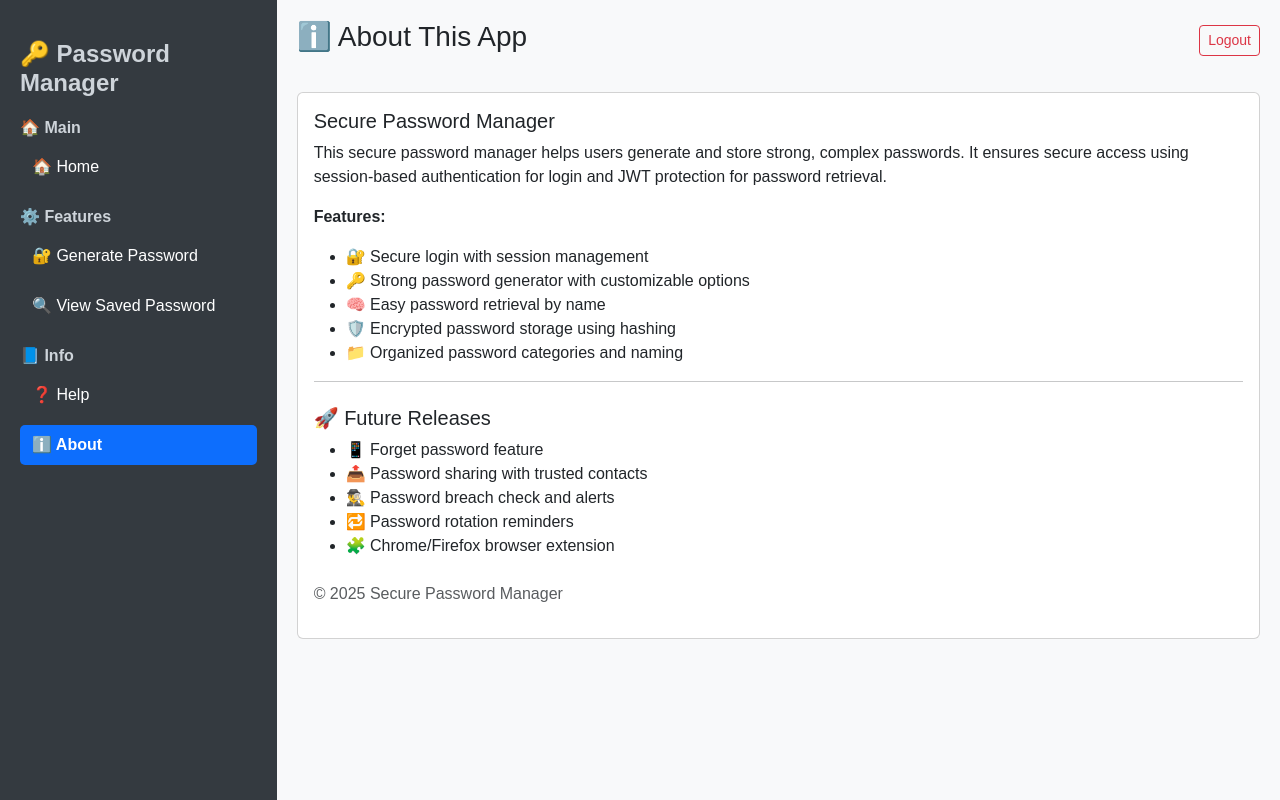
After one commit to vinayak-dakua/Password-Manager, a Flask app: page /about in a window 1280 px wide. The commit adds this page. Run offline with Flask 3, Linux system fonts and the light colour scheme.

Commit message:
Help and About screen.

```diff
--- a/app.py
+++ b/app.py
@@ -7,6 +7,7 @@ from models.db import db
 from routes.auth_routes import auth_bp
 from routes.home_routes import home_bp
 from routes.password_routes import password_bp
+from routes.support_routes import support_bp
 
 app = Flask(__name__)
 app.config.from_object(Config)
@@ -19,6 +20,7 @@ jwt = JWTManager(app)
 app.register_blueprint(auth_bp)
 app.register_blueprint(home_bp)
 app.register_blueprint(password_bp)
+app.register_blueprint(support_bp)
 
 if __name__ == "__main__":
     app.run(debug=True)
--- a/routes/home_routes.py
+++ b/routes/home_routes.py
@@ -8,3 +8,11 @@ def dashboard():
         return redirect(url_for('auth.auth_screen'))
 
     return render_template('home.html', user=session.get('name'), email=session.get('email'))
+
+@home_bp.route('/help')
+def help():
+    return render_template('help.html')
+
+@home_bp.route('/about')
+def about():
+    return render_template('about.html')
--- /dev/null
+++ b/templates/about.html
@@ -0,0 +1,41 @@
+{% extends "base.html" %}
+
+{% block title %}ℹ️ About{% endblock %}
+
+{% block topbar_title %}
+<h3>ℹ️ About This App</h3>
+{% endblock %}
+
+{% block content %}
+<div class="container px-0">  <!-- ✅ Added container with px-0 to match layout -->
+    <div class="card">
+        <div class="card-body">
+            <h5 class="card-title">Secure Password Manager</h5>
+            <p class="card-text">
+                This secure password manager helps users generate and store strong, complex passwords. It ensures secure access using session-based authentication for login and JWT protection for password retrieval.
+            </p>
+            <p><strong>Features:</strong></p>
+            <ul>
+                <li>🔐 Secure login with session management</li>
+                <li>🔑 Strong password generator with customizable options</li>
+                <li>🧠 Easy password retrieval by name</li>
+                <li>🛡️ Encrypted password storage using hashing</li>
+                <li>📁 Organized password categories and naming</li>
+            </ul>
+
+            <hr>
+
+            <h5 class="mt-4">🚀 Future Releases</h5>
+            <ul>
+                <li>📱 Forget password feature</li>
+                <li>📤 Password sharing with trusted contacts</li>
+                <li>🕵️‍♂️ Password breach check and alerts</li>
+                <li>🔁 Password rotation reminders</li>
+                <li>🧩 Chrome/Firefox browser extension</li>
+            </ul>
+
+            <p class="mt-4 text-muted">© 2025 Secure Password Manager</p>
+        </div>
+    </div>
+</div>
+{% endblock %}
--- a/templates/base.html
+++ b/templates/base.html
@@ -19,16 +19,30 @@
             height: 100vh;
         }
 
+        .sidebar h4, .sidebar h6 {
+            color: #ced4da;
+            margin-top: 20px;
+            margin-bottom: 10px;
+            font-weight: bold;
+        }
+
         .sidebar a {
             display: block;
             color: white;
             text-decoration: none;
             margin: 10px 0;
+            padding: 8px 12px;
+            border-radius: 5px;
+            transition: background-color 0.3s ease;
         }
 
         .sidebar a:hover {
             background-color: #495057;
-            padding-left: 10px;
+        }
+
+        .sidebar a.active {
+            background-color: #0d6efd;
+            font-weight: bold;
         }
 
         .main-content {
@@ -56,26 +70,6 @@
             font-weight: 600;
             font-size: 1.25rem;
         }
-            .sidebar a {
-        display: block;
-        color: white;
-        text-decoration: none;
-        margin: 10px 0;
-        padding: 8px 12px;
-        border-radius: 5px;
-        transition: background-color 0.3s ease;
-        }
-
-        .sidebar a:hover {
-            background-color: #495057;
-        }
-
-        .sidebar a.active {
-            background-color: #0d6efd;
-            font-weight: bold;
-        }
-
-
     </style>
 </head>
 <body>
@@ -83,9 +77,14 @@
     <!-- Sidebar -->
     <div class="sidebar">
         <h4>🔑 Password Manager</h4>
+
+        <!-- Section 1: Home -->
+        <h6>🏠 Main</h6>
         <a href="{{ url_for('home.dashboard') }}" class="{% if request.endpoint == 'home.dashboard' %}active{% endif %}">🏠 Home</a>
 
         {% if request.endpoint != 'home.dashboard' %}
+        <!-- Section 2: Features -->
+        <h6>⚙️ Features</h6>
         <a href="{{ url_for('password.generate_password') }}" class="{% if request.endpoint == 'password.generate_password' %}active{% endif %}">
             🔐 Generate Password
         </a>
@@ -94,6 +93,14 @@
         </a>
         {% endif %}
 
+        <!-- Section 3: Info -->
+        <h6>📘 Info</h6>
+        <a href="{{ url_for('home.help') }}" class="{% if request.endpoint == 'home.help' %}active{% endif %}">
+            ❓ Help
+        </a>
+        <a href="{{ url_for('home.about') }}" class="{% if request.endpoint == 'home.about' %}active{% endif %}">
+            ℹ️ About
+        </a>
     </div>
 
     <!-- Main Content -->
```
Also changed, not shown: routes/support_routes.py (added, +16 -0 lines), templates/help.html (added, +23 -0 lines). Lines whose indentation alone changed are shown as unchanged.
